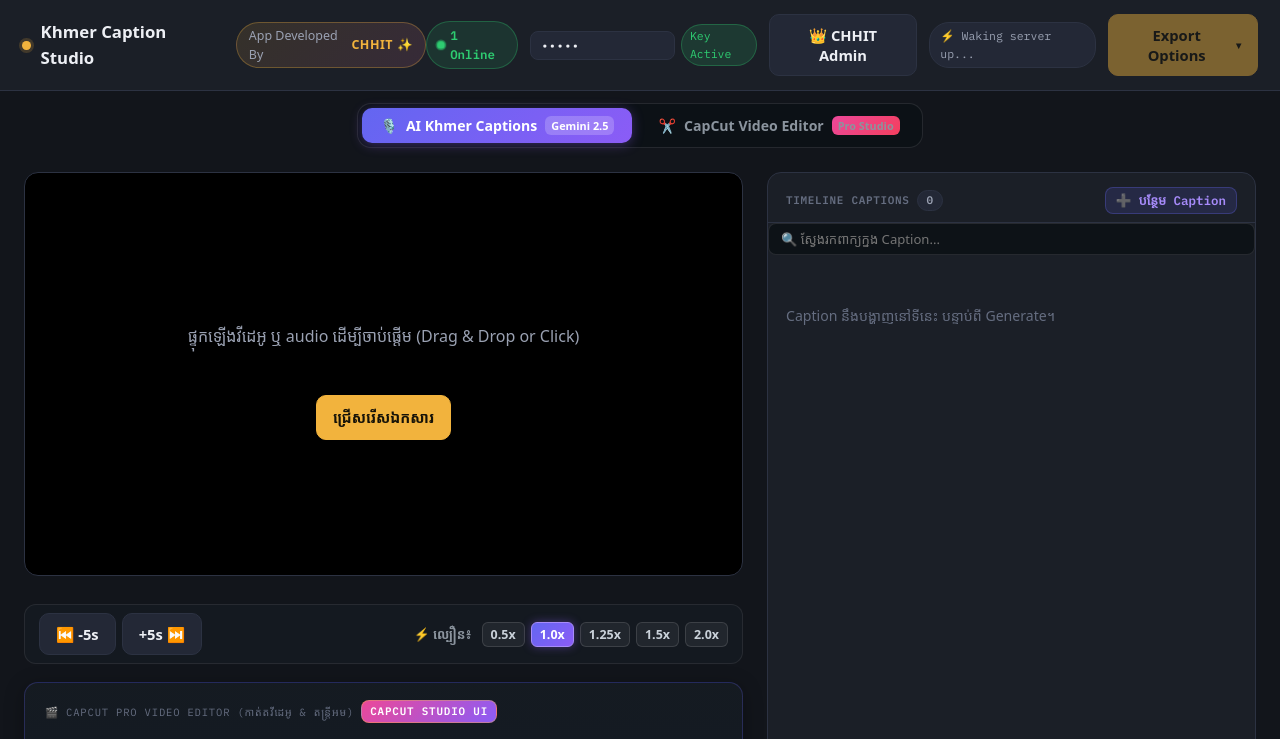
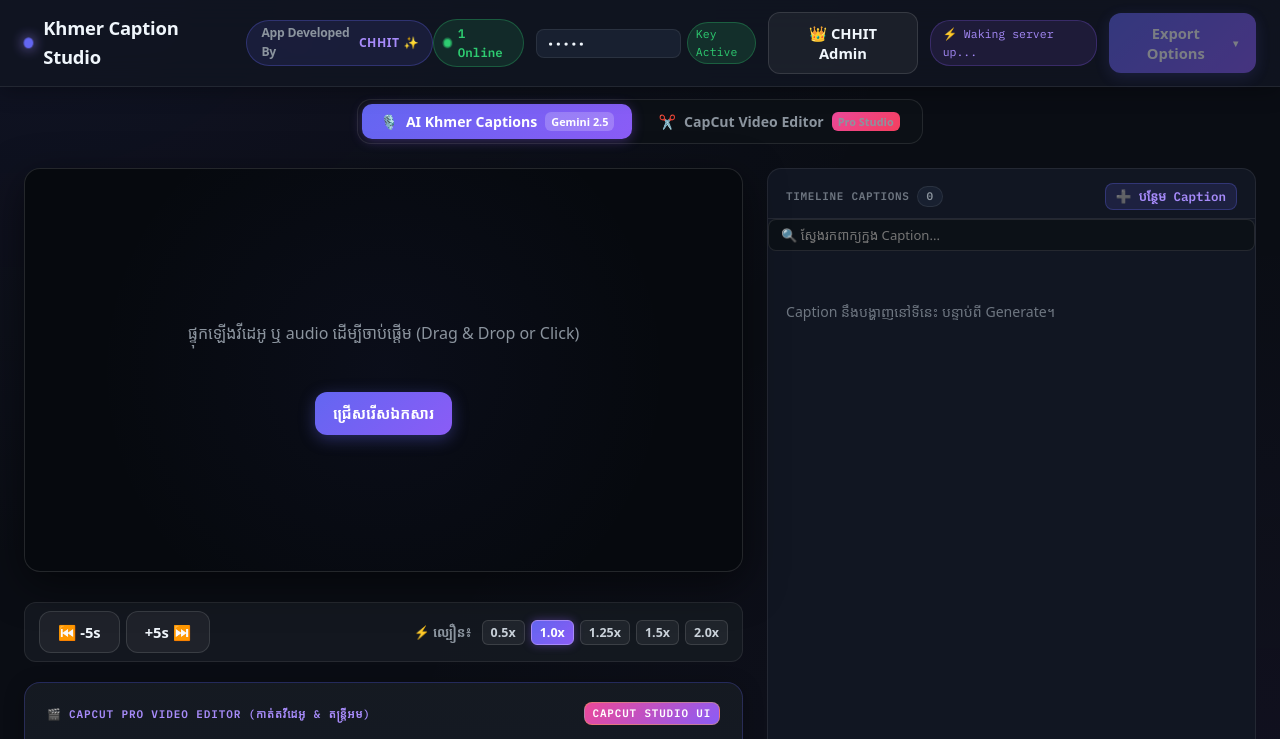
Before and after one commit to chhiengphouchhit-beep/CH-Auto-Subtitile-, a website: page public/index.html in a window 1280 px wide. Shown: the top 739 px of the page. Drawn offline with Linux system fonts and the light colour scheme; no server answers; a web font is replaced by a local one.

Commit message:
style: Redesign UI into Ultra-Sleek Glassmorphism Dark Theme with glowing accents and modern CapCut Pro Studio aesthetic

```diff
--- a/public/styles.css
+++ b/public/styles.css
@@ -1,14 +1,16 @@
 :root{
-  --bg: #12151b;
-  --surface: #1b1f27;
-  --surface-2: #232836;
-  --border: #2c3242;
-  --text: #edeff4;
-  --text-muted: #9aa1b2;
-  --text-faint: #656d80;
-  --accent: #f2b33d;
-  --accent-2: #5fb8ae;
-  --danger: #e2695f;
+  --bg: #0a0d14;
+  --surface: #111622;
+  --surface-2: #182030;
+  --border: rgba(255, 255, 255, 0.08);
+  --border-active: rgba(139, 92, 246, 0.4);
+  --text: #f0f6fc;
+  --text-muted: #8b949e;
+  --text-faint: #6e7681;
+  --accent: #6366f1;
+  --accent-2: #8b5cf6;
+  --accent-gradient: linear-gradient(135deg, #6366f1, #8b5cf6);
+  --danger: #ef4444;
   --font-body: 'Noto Sans Khmer', 'Kantumruy Pro', system-ui, sans-serif;
   --font-mono: 'IBM Plex Mono', ui-monospace, monospace;
 }
@@ -17,6 +19,9 @@
 html, body{ height: 100%; margin: 0; }
 body{
   background: var(--bg);
+  background-image:
+    radial-gradient(at 0% 0%, rgba(99, 102, 241, 0.07) 0px, transparent 50%),
+    radial-gradient(at 100% 100%, rgba(139, 92, 246, 0.05) 0px, transparent 50%);
   color: var(--text);
   font-family: var(--font-body);
   line-height: 1.55;
@@ -24,25 +29,41 @@ body{
   flex-direction: column;
 }
 
-button, input, textarea{ font-family: inherit; }
+button, input, textarea, select{ font-family: inherit; }
 
 /* ---- top bar ---- */
 .topbar{
-  display:flex; align-items:center; justify-content:space-between;
-  padding: 14px 22px;
+  display:flex; align-items:center; justify-space-between;
+  padding: 12px 24px;
   border-bottom: 1px solid var(--border);
-  background: var(--surface);
+  background: rgba(17, 22, 34, 0.85);
+  backdrop-filter: blur(16px);
+  -webkit-backdrop-filter: blur(16px);
   flex-shrink: 0;
-}
-.brand{ display:flex; align-items:center; gap:10px; font-weight:700; font-size: 1.05rem; }
-.brand-dot{ width:9px; height:9px; border-radius:50%; background: var(--accent); box-shadow: 0 0 0 3px rgba(242,179,61,0.18); }
+  box-shadow: 0 4px 20px rgba(0, 0, 0, 0.3);
+}
+.brand{ display:flex; align-items:center; gap:10px; font-weight:800; font-size: 1.15rem; letter-spacing: -0.2px; }
+.brand-dot{
+  width: 10px;
+  height: 10px;
+  border-radius: 50%;
+  background: #6366f1;
+  box-shadow: 0 0 12px #6366f1;
+  animation: pulse-dot-glow 2s infinite alternate;
+}
+
+@keyframes pulse-dot-glow {
+  0% { transform: scale(0.95); box-shadow: 0 0 6px #6366f1; }
+  100% { transform: scale(1.1); box-shadow: 0 0 14px #a78bfa; }
+}
+
 .developer-tag {
-  font-size: 0.78rem;
-  font-weight: 500;
+  font-size: 0.76rem;
+  font-weight: 600;
   color: var(--text-muted);
-  background: linear-gradient(135deg, rgba(242, 179, 61, 0.12), rgba(255, 126, 179, 0.12));
-  border: 1px solid rgba(242, 179, 61, 0.3);
-  padding: 3px 12px;
+  background: rgba(99, 102, 241, 0.12);
+  border: 1px solid rgba(99, 102, 241, 0.3);
+  padding: 3px 14px;
   border-radius: 999px;
   margin-left: 10px;
   display: inline-flex;
@@ -50,18 +71,18 @@ button, input, textarea{ font-family: inherit; }
   gap: 4px;
 }
 .developer-tag strong {
-  color: var(--accent);
-  font-weight: 700;
+  color: #a78bfa;
+  font-weight: 800;
   letter-spacing: 0.5px;
 }
 .topbar-actions{ display:flex; align-items:center; gap: 12px; }
 .badge{
   font-family: var(--font-mono);
   font-size: 11.5px;
-  color: var(--text-muted);
-  background: var(--surface-2);
-  border: 1px solid var(--border);
-  padding: 4px 10px;
+  color: #a78bfa;
+  background: rgba(139, 92, 246, 0.12);
+  border: 1px solid rgba(139, 92, 246, 0.25);
+  padding: 4px 12px;
   border-radius: 20px;
 }
 
@@ -70,29 +91,37 @@ button, input, textarea{ font-family: inherit; }
   flex: 1;
   display: grid;
   grid-template-columns: minmax(0, 1.3fr) minmax(280px, 0.9fr);
-  gap: 18px;
-  padding: 18px;
-  max-width: 1280px;
+  gap: 20px;
+  padding: 20px;
+  max-width: 1400px;
   width: 100%;
   margin: 0 auto;
 }
 @media (max-width: 860px){
-  .layout{ grid-template-columns: 1fr; }
+  .layout{ grid-template-columns: 1fr; padding: 12px; }
 }
 
 /* ---- preview pane ---- */
-.preview-pane{ display:flex; flex-direction:column; gap: 18px; min-width: 0; }
+.preview-pane{ display:flex; flex-direction:column; gap: 20px; min-width: 0; }
 
 .video-shell{
   position: relative;
-  background: #000;
-  border: 1px solid var(--border);
-  border-radius: 14px;
+  background: #06090e;
+  border: 1px solid rgba(255, 255, 255, 0.12);
+  border-radius: 16px;
   overflow: hidden;
   aspect-ratio: 16 / 9;
   display:flex; align-items:center; justify-content:center;
-}
-#video{ width: 100%; height: 100%; object-fit: contain; background:#000; }
+  box-shadow: 0 12px 40px rgba(0, 0, 0, 0.5);
+  transition: all 0.3s ease;
+}
+
+.video-shell:hover {
+  border-color: rgba(139, 92, 246, 0.4);
+  box-shadow: 0 12px 48px rgba(99, 102, 241, 0.25);
+}
+
+#video{ width: 100%; height: 100%; object-fit: contain; background:#06090e; }
 #video:not([src]){ display:none; }
 
 .video-empty{
@@ -101,43 +130,58 @@ button, input, textarea{ font-family: inherit; }
   color: var(--text-muted);
   text-align:center;
   padding: 20px;
+  background: radial-gradient(circle, rgba(99, 102, 241, 0.05) 0%, transparent 70%);
 }
 
 .panel{
-  background: var(--surface);
+  background: rgba(17, 22, 34, 0.85);
+  backdrop-filter: blur(16px);
+  -webkit-backdrop-filter: blur(16px);
   border: 1px solid var(--border);
-  border-radius: 14px;
-  padding: 18px 20px;
-  display:flex; flex-direction:column; gap: 8px;
-}
+  border-radius: 16px;
+  padding: 20px 22px;
+  display:flex; flex-direction:column; gap: 10px;
+  box-shadow: 0 8px 32px rgba(0, 0, 0, 0.25);
+  transition: border-color 0.3s ease;
+}
+
+.panel:hover {
+  border-color: rgba(255, 255, 255, 0.15);
+}
+
 .panel-label{
   font-family: var(--font-mono);
-  font-size: 10.5px;
+  font-size: 11px;
   letter-spacing: 0.08em;
   text-transform: uppercase;
-  color: var(--text-faint);
+  color: #a78bfa;
+  font-weight: 700;
   margin-top: 12px;
+  display: flex;
+  align-items: center;
+  justify-content: space-between;
 }
 .panel-label:first-child{ margin-top: 0; }
 
 textarea{
   resize: vertical;
-  min-height: 64px;
-  background: var(--surface-2);
+  min-height: 68px;
+  background: rgba(13, 17, 23, 0.9);
   border: 1px solid var(--border);
   border-radius: 10px;
-  padding: 10px 12px;
+  padding: 10px 14px;
   color: var(--text);
   font-size: 0.92rem;
-}
-textarea:focus, input:focus{ outline: 2px solid var(--accent); outline-offset: 1px; }
+  transition: border-color 0.2s ease;
+}
+textarea:focus, input:focus{ border-color: #8b5cf6; outline: none; box-shadow: 0 0 12px rgba(139, 92, 246, 0.3); }
 
 .tag-input{
   display:flex; flex-wrap: wrap; gap: 6px;
-  background: var(--surface-2);
+  background: rgba(13, 17, 23, 0.9);
   border: 1px solid var(--border);
   border-radius: 10px;
-  padding: 8px 10px;
+  padding: 8px 12px;
 }
 .tag-input input{
   flex: 1 1 120px;
@@ -146,54 +190,67 @@ textarea:focus, input:focus{ outline: 2px solid var(--accent); outline-offset: 1
   border: none;
   color: var(--text);
   font-size: 0.92rem;
+  outline: none;
 }
 .tag-chip{
   display:flex; align-items:center; gap: 6px;
-  background: rgba(95,184,174,0.12);
-  border: 1px solid rgba(95,184,174,0.3);
-  color: var(--accent-2);
+  background: rgba(139, 92, 246, 0.15);
+  border: 1px solid rgba(139, 92, 246, 0.3);
+  color: #c4b5fd;
   font-family: var(--font-mono);
   font-size: 12px;
-  padding: 3px 8px;
+  padding: 3px 10px;
   border-radius: 20px;
+  font-weight: 600;
 }
 .lang-select-main {
   width: 100%;
   margin-bottom: 14px;
-  background: var(--surface-2);
+  background: rgba(13, 17, 23, 0.9);
   border: 1px solid var(--border);
   color: var(--text);
-  padding: 10px 12px;
+  padding: 11px 14px;
   border-radius: 10px;
   font-size: 0.95rem;
-  font-weight: 500;
-  cursor: pointer;
+  font-weight: 600;
+  cursor: pointer;
+  transition: border-color 0.2s ease;
 }
 .lang-select-main:focus {
-  border-color: var(--accent);
+  border-color: #8b5cf6;
   outline: none;
 }
 
 .btn{
-  border-radius: 10px;
-  padding: 10px 16px;
+  border-radius: 12px;
+  padding: 10px 18px;
   font-size: 0.92rem;
-  font-weight: 600;
+  font-weight: 700;
   border: 1px solid var(--border);
   cursor: pointer;
-  transition: transform 0.05s ease, opacity 0.15s ease;
+  transition: all 0.2s ease;
 }
 .btn:disabled{ opacity: 0.45; cursor: not-allowed; }
 .btn:active:not(:disabled){ transform: scale(0.98); }
 .btn-primary{
-  background: var(--accent);
-  color: #171308;
-  border-color: var(--accent);
+  background: linear-gradient(135deg, #6366f1, #8b5cf6);
+  color: #ffffff;
+  border: none;
   margin-top: 14px;
+  box-shadow: 0 4px 16px rgba(99, 102, 241, 0.35);
+}
+.btn-primary:hover:not(:disabled){
+  box-shadow: 0 6px 24px rgba(139, 92, 246, 0.5);
+  transform: translateY(-1px);
 }
 .btn-ghost{
-  background: var(--surface-2);
-  color: var(--text);
+  background: rgba(255, 255, 255, 0.05);
+  color: #f0f6fc;
+  border: 1px solid rgba(255, 255, 255, 0.12);
+}
+.btn-ghost:hover:not(:disabled){
+  background: rgba(255, 255, 255, 0.12);
+  border-color: rgba(255, 255, 255, 0.2);
 }
 .btn-block{ width: 100%; text-align:center; }
 
```
